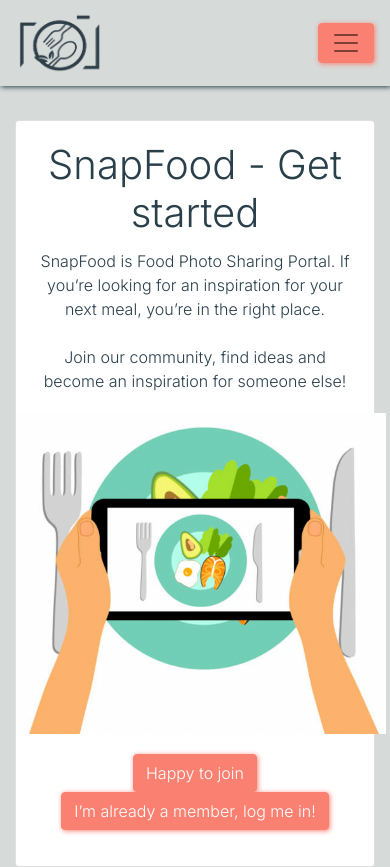
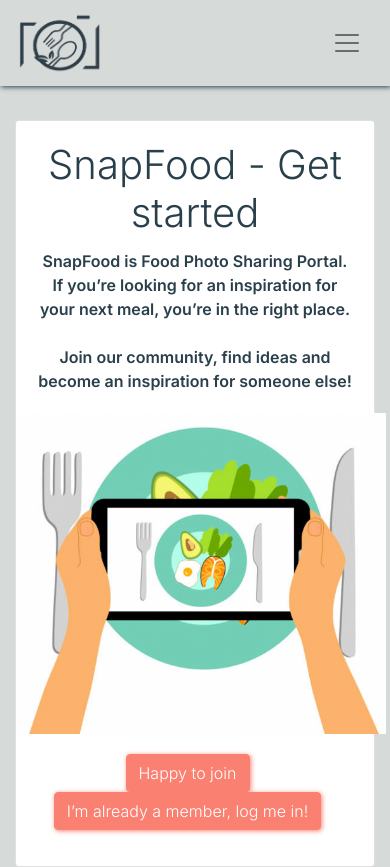
Before and after one commit to aleksandracodes/CI_PP5_Snapfood, a React (Create React App) app: page / in a window 390 px wide. Built offline with nearby package versions, Linux system fonts and the light colour scheme.

Commit message:
Fix landing page buttons not to affect navbar hamburger

```diff
--- a/src/components/Landing.js
+++ b/src/components/Landing.js
@@ -14,7 +14,7 @@ const Landing = () => {
               <Card.Title>
                 <h1>SnapFood - Get started</h1>
               </Card.Title>
-              <Card.Text>
+              <Card.Text className="font-weight-bold">
                 SnapFood is Food Photo Sharing Portal. If you’re looking for an
                 inspiration for your next meal, you’re in the right place.
                 <br />
@@ -26,10 +26,10 @@ const Landing = () => {
             <img src={landingImage} className={styles.LandingImage} alt="Person photographing a plate with food"/>
             <Card.Body className="mb-3">
               <NavLink to="/signup">
-                <Button className="mx-2">Happy to join</Button>
+                <Button className={styles.LandingButton}> Happy to join</Button>
               </NavLink>
               <NavLink to="/signin">
-                <Button className="mx-2">
+                <Button className={styles.LandingButton}>
                   I’m already a member, log me in!
                 </Button>
               </NavLink>
--- a/src/components/NavBar.js
+++ b/src/components/NavBar.js
@@ -13,7 +13,7 @@ const NavBar = () => {
             <img src={logo} alt="SnapFood logo" height="60" width="90" />
           </Navbar.Brand>
         </NavLink>
-        <Navbar.Toggle aria-controls="basic-navbar-nav" />
+        <Navbar.Toggle className={styles.NavbarToggle} aria-controls="basic-navbar-nav" />
         <Navbar.Collapse id="basic-navbar-nav">
           <Nav className="ml-auto text-right">
             <NavLink exact className={styles.NavLink} activeClassName={styles.Active} to="/">
--- a/src/styles/Landing.module.css
+++ b/src/styles/Landing.module.css
@@ -3,15 +3,19 @@
   margin: 0 auto;
 }
 
-Button {
-  background-color: var(--salmon) !important;
+.LandingButton {
+  background-color: var(--salmon);
   box-shadow: 1px 1px 5px var(--salmon);
-  border-color: var(--salmon) !important;
+  border-color: var(--salmon);
 }
 
-Button:hover {
+.LandingButton:first-child {
+  margin-right: 15px;
+}
+
+.LandingButton:hover, .LandingButton:focus {
     background-color: var(--light) !important;
     color: var(--dark-slate-grey) !important;
-    box-shadow: 1px 1px 5px var(--light);
+    box-shadow: 1px 1px 5px var(--light) !important;
     border-color: var(--dark-slate-grey) !important;
 }
--- a/src/styles/NavBar.module.css
+++ b/src/styles/NavBar.module.css
@@ -11,3 +11,7 @@
     transform: rotate(-15deg) scale(1.1);
     color: var(--dark-slate-grey);
 }
+
+.NavbarToggle {
+    border: none !important;
+}
```
